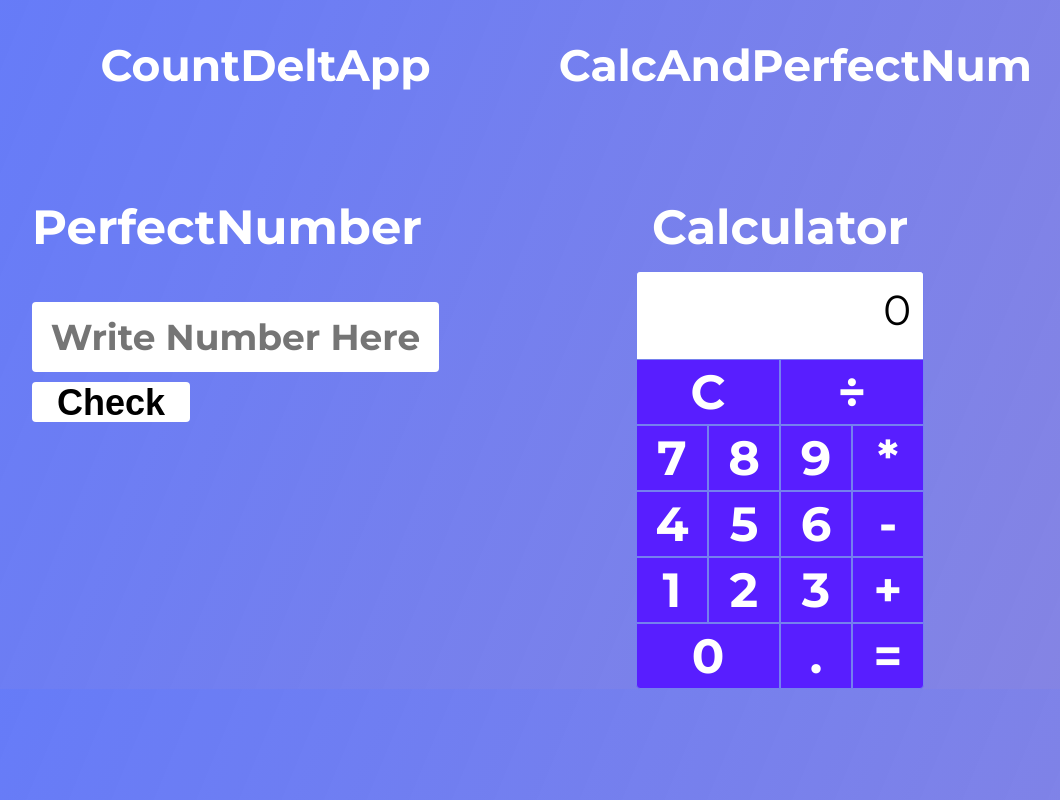
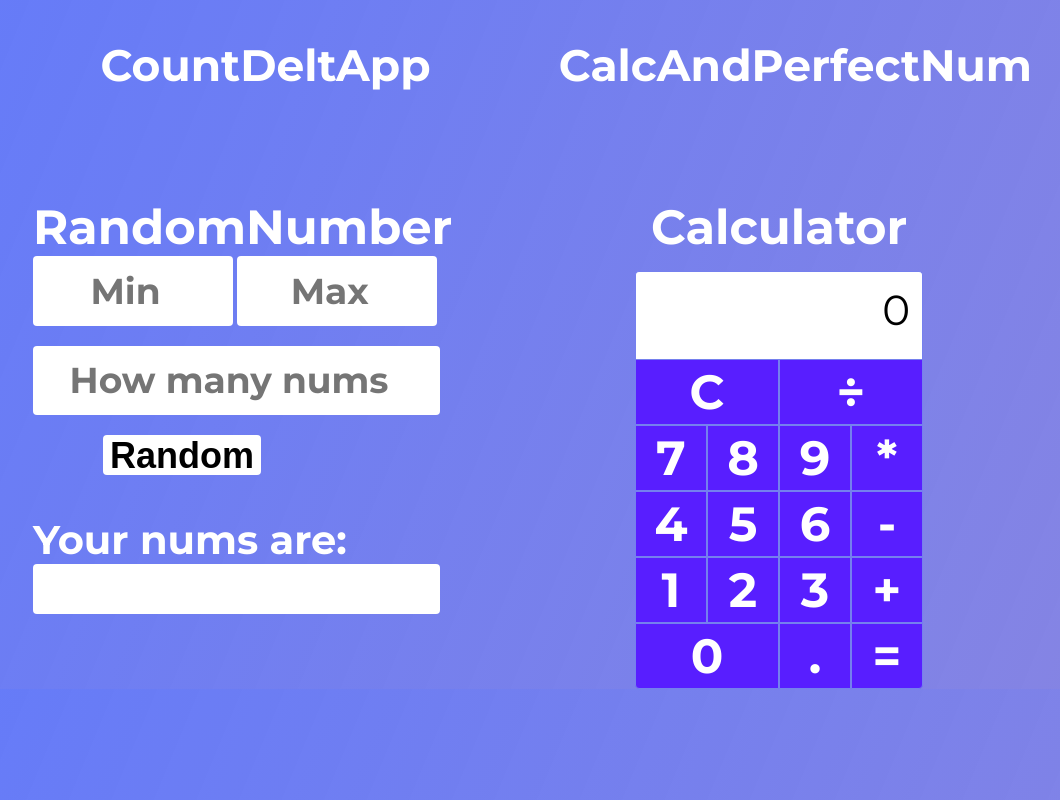
Before and after one commit to KornHolio216/CountDeltApp, a plain HTML site: page CalcAndNum.html in a window 1280 px wide. Shown: the whole page, without its empty margins (162-1222 px from the left). Drawn offline with Linux system fonts and the light colour scheme.

Commit message:
randomNum changes

```diff
--- a/CalcAndNum.html
+++ b/CalcAndNum.html
@@ -18,13 +18,19 @@
 
     <div class="container">
 
-    <div class="perfectNum">
-            <h1>PerfectNumber</h1>
-            <div class="perfectNumBox">
-            <input class="perfectNumInput" id="numToCheck" type="text" placeholder="Write Number Here">
-            <button class="perfectNumCheckBtn" id="checkNum" onclick="clickPerfectNumBtn()">Check</button>
+    <form class="randomNum" id="form2">
+            <h1>RandomNumber</h1>
+            <div class="rendomNumBox">
+            <input class="randomNumInput" id="minNum" type="number" placeholder="Min">
+            <input class="randomNumInput"  id="maxNum" type="number" placeholder="Max">
+            <input class="howManyNumbers" id="numOfNums" type="number" placeholder="How many nums">
+            <button class="randomNumBtn" type="submit">Random</button>
+        <div class="outputBox">
+            <h3>Your nums are:</h3>
+            <div id="outputNums" class="outputNumsBox"></div>
         </div>
-    </div>
+        </div>
+    </form>
 
 
 
@@ -62,13 +68,7 @@
     </div>
 </div>
 
-
-
-
-
-
-
-    <script src="perfectNum.js"></script>
+    <script src="randomNum.js"></script>
     <script src="script.js"></script>
 </body>
 </html>
--- a/perfectNum.js
+++ /dev/null
@@ -1,6 +0,0 @@
-const perfectNumBtn = document.getElementById("checkNum");
-const input = document.getElementById("numToCheck").value;
-
-function clickPerfectNumBtn(){
-
-}
--- /dev/null
+++ b/randomNum.js
@@ -0,0 +1,34 @@
+
+const randomBtn = document.getElementById("randomNumBtn")
+const min = document.getElementById("minNum").value
+const max =document.getElementById("maxNum").value
+const howManyNums = document.getElementById("numOfNums").value
+
+
+
+function random(min,max,howManyNums){
+
+    const random = Math.floor(Math.random() * (max - min + 1)) + min;
+            document.getElementById("outputNums").textContent = `${random.toFixed(2)}`
+}
+
+document.getElementById("form2").addEventListener("submit", function(e) {
+    e.preventDefault();
+    const min = document.getElementById("minNum").value
+    const max =document.getElementById("maxNum").value
+    const howManyNums = document.getElementById("numOfNums").value
+    if(min,max,howManyNums) {
+      random(Number.parseInt(min),Number.parseInt(max),Number.parseInt(howManyNums));
+    }
+});
+
+document.querySelectorAll(".input").forEach(input => {
+    input.addEventListener("change", (e) => {
+        const min = document.getElementById("minNum").value
+        const max =document.getElementById("maxNum").value
+        howManyNums = document.getElementById("numOfNums").value
+        if(a,b,c) {
+          random(Number.parseInt(min),Number.parseInt(max),Number.parseInt(howManyNums));
+        }
+    })
+    });
--- a/style.css
+++ b/style.css
@@ -138,28 +138,64 @@ input{
 }
 
 
-.perfectNum{
-    width: 410px;
-    height: 270px;
+.randomNum{
+    width: 407px;
+    height: 300px;
     display: flex;
     flex-wrap: wrap;
+    justify-content: space-between;
 }
 
-.perfectNum h1{
+.randomNum h1{
     color: #FFFFFF;
     font-size: 48px;
     font-weight: bold;
 }
 
-.perfectNumInput{
+.howManyNumbers{
 background-color: #FFFFFF;
 border-radius: 4px;
-width: 407px;
+width: 100%;
+height: 69.5px;
+border-width: 0px;
+margin-top: 20px;
+}
+
+.outputBox{
+    margin-top: 40px;
+    display: flex;
+    flex-wrap: wrap;
+    width: 100%;
+}
+
+.outputBox h3{
+    color: #FFFFFF;
+    font-size: 40px;
+}
+
+.outputNumsBox{
+background-color: #FFFFFF;
+border-radius: 4px;
+width: 100%;
+height: 50px;
+border-width: 0px;
+color: #000000;
+font-size: 40px;
+font-weight: bold;
+text-align: center;
+justify-content: center;
+}
+
+
+.randomNumInput{
+background-color: #FFFFFF;
+border-radius: 4px;
+width: 200px;
 height: 69.5px;
 border-width: 0px;
 }
 
-.perfectNumCheckBtn{
+.randomNumBtn{
     background-color: #FFFFFF;
     width: 158px;
     height: 40px;
@@ -167,10 +203,11 @@ border-width: 0px;
     font-weight: bold;
     font-size: 36px;
     border-width: 0px;
-    margin-top: 10px;
+    margin-top: 20px;
+    margin-left:  70px;
 }
 
-.perfectNumCheckBtn:hover{
+.randomNumBtn:hover{
     cursor: pointer;
 }
 
```
